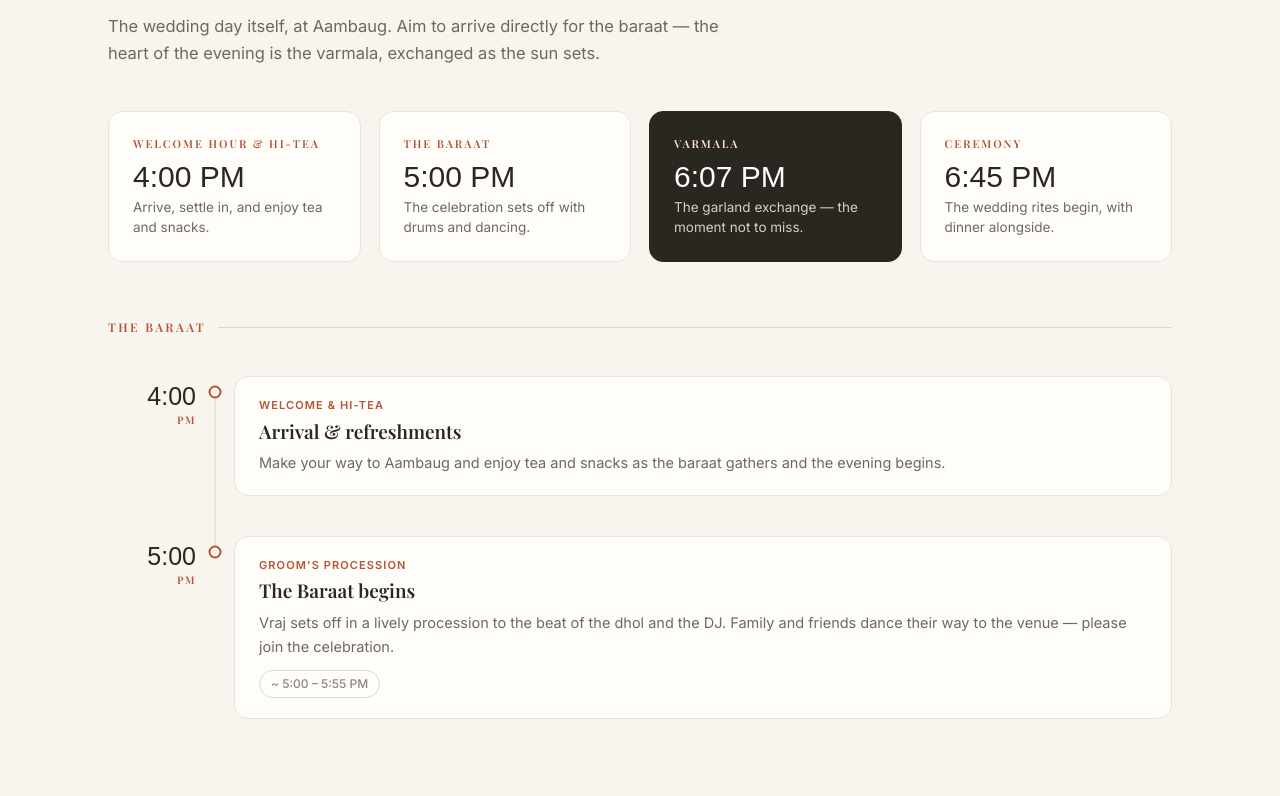
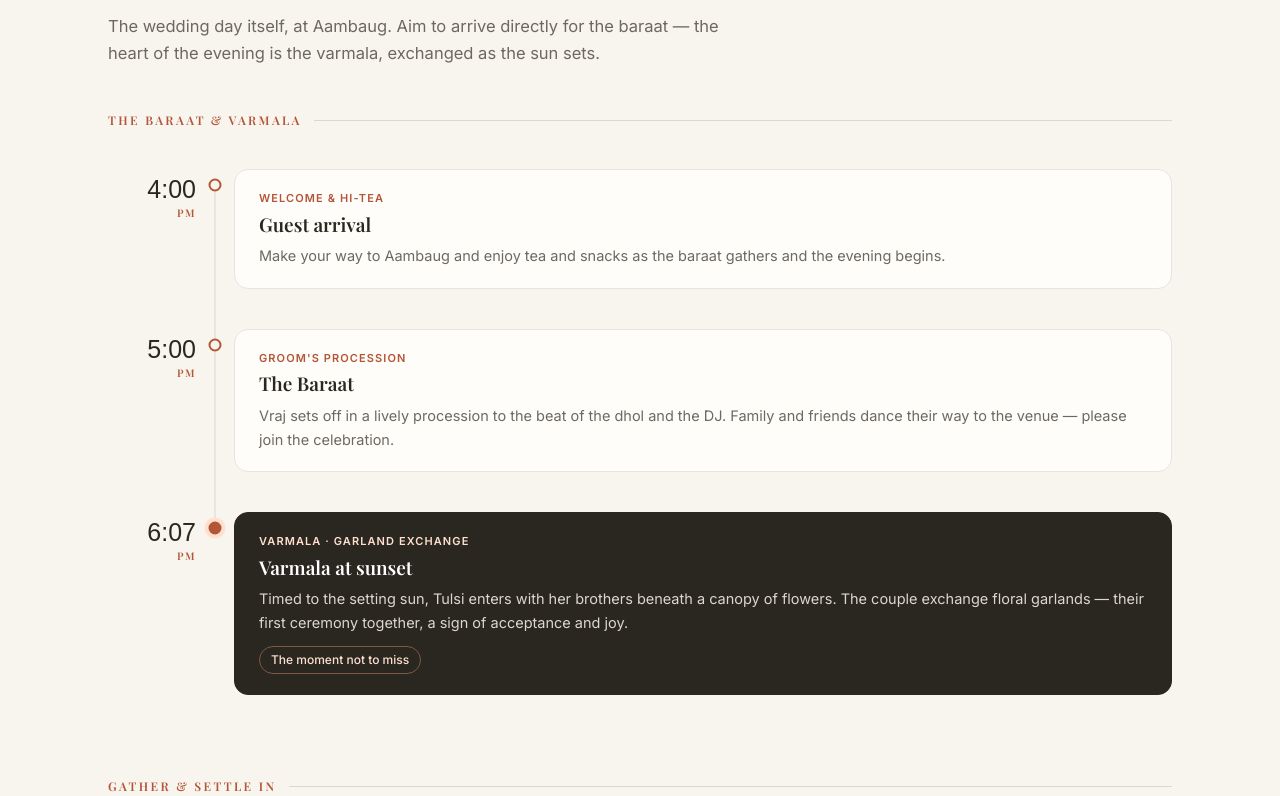
Before and after one commit to vrajmpatel/tulsivraj2027, a Next.js app: page /itinerary in a window 1280 px wide. Shown: the part 4973-5769 px from the top of the page. Built offline with nearby package versions, Linux system fonts and the light colour scheme; a web font is replaced by a local one.

Commit message:
update: Fixed the Lagna schedule in the itinerary. [VP]

```diff
--- a/app/globals.css
+++ b/app/globals.css
@@ -754,19 +754,6 @@
 .itin-root .reveal.in { opacity: 1; transform: none; }
 @media (prefers-reduced-motion: reduce) { .itin-root .reveal { opacity: 1; transform: none; transition: none; } }
 
-/* ---- At a Glance ------------------------------------------------------ */
-.itin-root .glance { display: grid; grid-template-columns: repeat(4, 1fr); gap: 18px; }
-@media (max-width: 820px) { .itin-root .glance { grid-template-columns: repeat(2, 1fr); } }
-@media (max-width: 460px) { .itin-root .glance { grid-template-columns: 1fr; } }
-.itin-root .gcard { background: var(--it-card); border: 1px solid var(--it-line-soft); border-radius: 14px; padding: 24px; }
-.itin-root .gcard .tag { font-family: var(--it-serif); font-size: 11px; font-weight: 600; letter-spacing: 0.18em; text-transform: uppercase; color: var(--it-clay); }
-.itin-root .gcard .big { font-family: var(--it-display); font-size: 30px; color: var(--it-fg); margin: 9px 0 5px; line-height: 1; }
-.itin-root .gcard .small { font-size: 13.5px; color: var(--it-muted); line-height: 1.5; }
-.itin-root .gcard.is-key { background: var(--it-fg); border-color: var(--it-fg); }
-.itin-root .gcard.is-key .tag { color: var(--it-clay-soft); }
-.itin-root .gcard.is-key .big { color: #fff; }
-.itin-root .gcard.is-key .small { color: oklch(0.86 0.012 80); }
-
 .itin-root .note-line { margin-top: 22px; font-size: 14.5px; color: var(--it-muted); line-height: 1.6; display: flex; gap: 10px; align-items: flex-start; }
 .itin-root .note-line svg { color: var(--it-clay); flex: 0 0 auto; margin-top: 2px; width: 18px; height: 18px; }
 
--- a/components/itinerary.tsx
+++ b/components/itinerary.tsx
@@ -21,15 +21,6 @@ const SECTIONS = [
   { id: "know", label: "Good to Know" },
 ] as const
 
-type GlanceCard = { tag: string; big: string; small: string; key?: boolean }
-
-const GLANCE: GlanceCard[] = [
-  { tag: "Welcome Hour & Hi-Tea", big: "4:00 PM", small: "Arrive, settle in, and enjoy tea and snacks." },
-  { tag: "The Baraat", big: "5:00 PM", small: "The celebration sets off with drums and dancing." },
-  { tag: "Varmala", big: "6:07 PM", small: "The garland exchange — the moment not to miss.", key: true },
-  { tag: "Ceremony", big: "6:45 PM", small: "The wedding rites begin, with dinner alongside." },
-]
-
 type TLRow = {
   t: string
   ap: string
@@ -43,73 +34,62 @@ type TLRow = {
   span?: string
 }
 
-const BARAAT: TLRow[] = [
+// The Lagna schedule, split where the "gather & settle in" pause falls —
+// arrival through the varmala, then the ceremony onward.
+const LAGNA_OPENING: TLRow[] = [
   {
     t: "4:00", ap: "PM", first: true,
-    tag: "Welcome & Hi-Tea", title: "Arrival & refreshments",
+    tag: "Welcome & Hi-Tea", title: "Guest arrival",
     desc: "Make your way to Aambaug and enjoy tea and snacks as the baraat gathers and the evening begins.",
   },
   {
-    t: "5:00", ap: "PM", last: true,
-    tag: "Groom's Procession", title: "The Baraat begins",
+    t: "5:00", ap: "PM",
+    tag: "Groom's Procession", title: "The Baraat",
     desc: "Vraj sets off in a lively procession to the beat of the dhol and the DJ. Family and friends dance their way to the venue — please join the celebration.",
-    span: "~ 5:00 – 5:55 PM",
+  },
+  {
+    t: "6:07", ap: "PM", last: true, sun: true, keyCard: true,
+    tag: "Varmala · Garland Exchange", title: "Varmala at sunset",
+    desc: "Timed to the setting sun, Tulsi enters with her brothers beneath a canopy of flowers. The couple exchange floral garlands — their first ceremony together, a sign of acceptance and joy.",
+    span: "The moment not to miss",
   },
 ]
 
-const VARMALA: TLRow[] = [
+const LAGNA_CEREMONY: TLRow[] = [
   {
-    t: "5:55", ap: "PM", first: true,
-    tag: "Arrival", title: "Varmala",
-    desc: "The procession reaches Aambaug to the welcome of the Nasik dhol as everyone gathers for the garland exchange.",
-  }
-]
-
-const CEREMONY: TLRow[] = [
-  {
-    t: "6:45", ap: "PM",
+    t: "6:45", ap: "PM", first: true,
     tag: "Groom's Entry", title: "The ceremony begins",
     desc: "Vraj takes his place at the mandap, entering with his grandparents, and the pandit begins the wedding rites.",
   },
   {
     t: "7:15", ap: "PM",
-    tag: "Bride's Entry", title: "Tulsi arrives",
-    desc: "Tulsi makes her entrance to the beat of the Nasik dhol, walking beneath her grandmother's saree held overhead, accompanied by her maternal uncle and aunt.",
+    tag: "Hast Melap", title: "Tulsi arrives",
+    desc: "Tulsi makes her entrance to the beat of the Nasik dhol, walking beneath her grandmother's saree held overhead — and the couple's hands are joined as the rites continue.",
   },
   {
-    t: "7:15", ap: "PM", last: true,
-    tag: "Vivah & Dinner", title: "Wedding rituals & dinner",
-    desc: "The marriage rites continue around the sacred fire while dinner service opens. Ceremonies and dining flow together — graze whenever you like.",
-    span: "~ 7:15 – 8:30 PM",
+    t: "7:15", ap: "PM",
+    tag: "Dinner",
+    desc: "Dinner is served alongside the ceremony — there's no fixed sitting, so eat whenever you like.",
   },
-]
-
-const CELEBRATION: TLRow[] = [
   {
-    t: "8:30", ap: "PM", first: true,
-    tag: "Reception Hour", title: "Greet the couple",
+    t: "8:15", ap: "PM",
+    tag: "Pheras",
+    desc: "The couple take their pheras around the sacred fire — the defining rites of the marriage.",
+  },
+  {
+    t: "8:45", ap: "PM",
+    tag: "Reception", title: "Greet the couple",
     desc: "Offer your blessings, share a moment with Tulsi and Vraj, and capture a photograph together.",
-    span: "~ 8:30 – 9:30 PM",
   },
   {
     t: "9:30", ap: "PM",
-    tag: "Dinner", title: "Dinner with family",
+    tag: "Family Dinner",
     desc: "The families gather for dinner together as the celebration continues.",
   },
   {
-    t: "10:15", ap: "PM",
-    tag: "Ganpati Puja & Thappa", title: "A closing prayer",
-    desc: "A post-dinner prayer to Lord Ganesha to bless the marriage and the journey ahead.",
-  },
-  {
-    t: "10:30", ap: "PM",
-    tag: "Bidaai · Farewell", title: "The vidaai",
+    t: "10:30", ap: "PM", last: true,
+    tag: "Vidaai · Farewell", title: "The vidaai",
     desc: "The tender farewell, as Tulsi departs with her new family. A moment of joy and a few happy tears — your presence and blessings mean everything.",
-  },
-  {
-    t: "11:00", ap: "PM", last: true,
-    tag: "Departure", title: "The couple departs",
-    desc: "The newlyweds set off into married life. Safe travels home — and thank you for celebrating with us.",
   },
 ]
 
@@ -209,7 +189,7 @@ const PRE_EVENTS: EventSection[] = [
       {
         t: "9:15", ap: "AM",
         tag: "Pithi",
-        desc: "The turmeric ceremony — family and friends take turns applying pithi to bless Tulsi.",
+        desc: "The turmeric ceremony — family and friends take turns applying pithi to bless Vraj.",
       },
       {
         t: "10:00", ap: "AM",
@@ -473,22 +453,8 @@ export function Itinerary() {
             </p>
           </div>
 
-          <div className="block reveal">
-            <div className="glance">
-              {GLANCE.map((g) => (
-                <div className={"gcard" + (g.key ? " is-key" : "")} key={g.tag}>
-                  <div className="tag">{g.tag}</div>
-                  <div className="big">{g.big}</div>
-                  <div className="small">{g.small}</div>
-                </div>
-              ))}
-            </div>
-          </div>
-
-          <Timeline label="The Baraat" rows={BARAAT} />
-          <Timeline label="Welcome & Varmala" rows={VARMALA} />
-          <Timeline label="The Wedding Ceremony" rows={CEREMONY} />
-          <Timeline label="Reception & Farewell" rows={CELEBRATION} />
+          <Timeline label="The Baraat & Varmala" rows={LAGNA_OPENING} />
+          <Timeline label="Gather & Settle In" rows={LAGNA_CEREMONY} />
         </div>
       </section>
 
```
